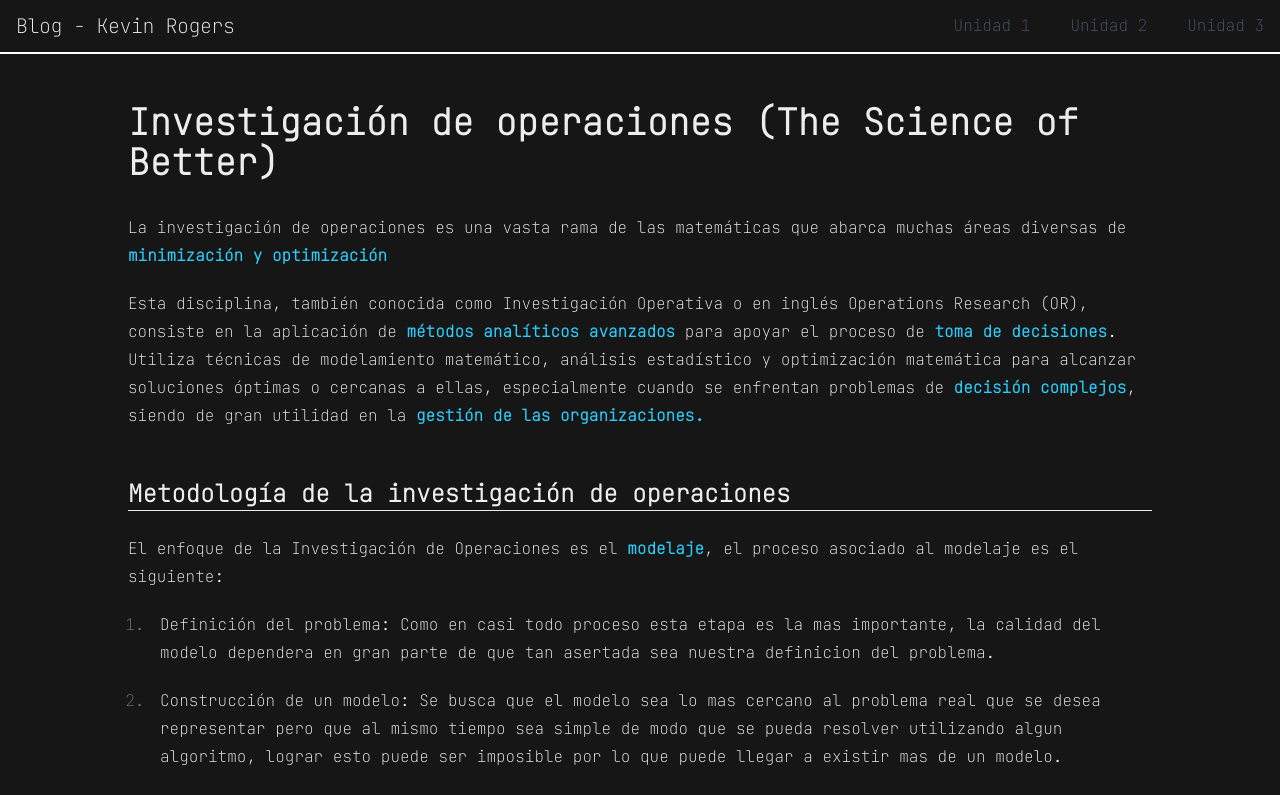
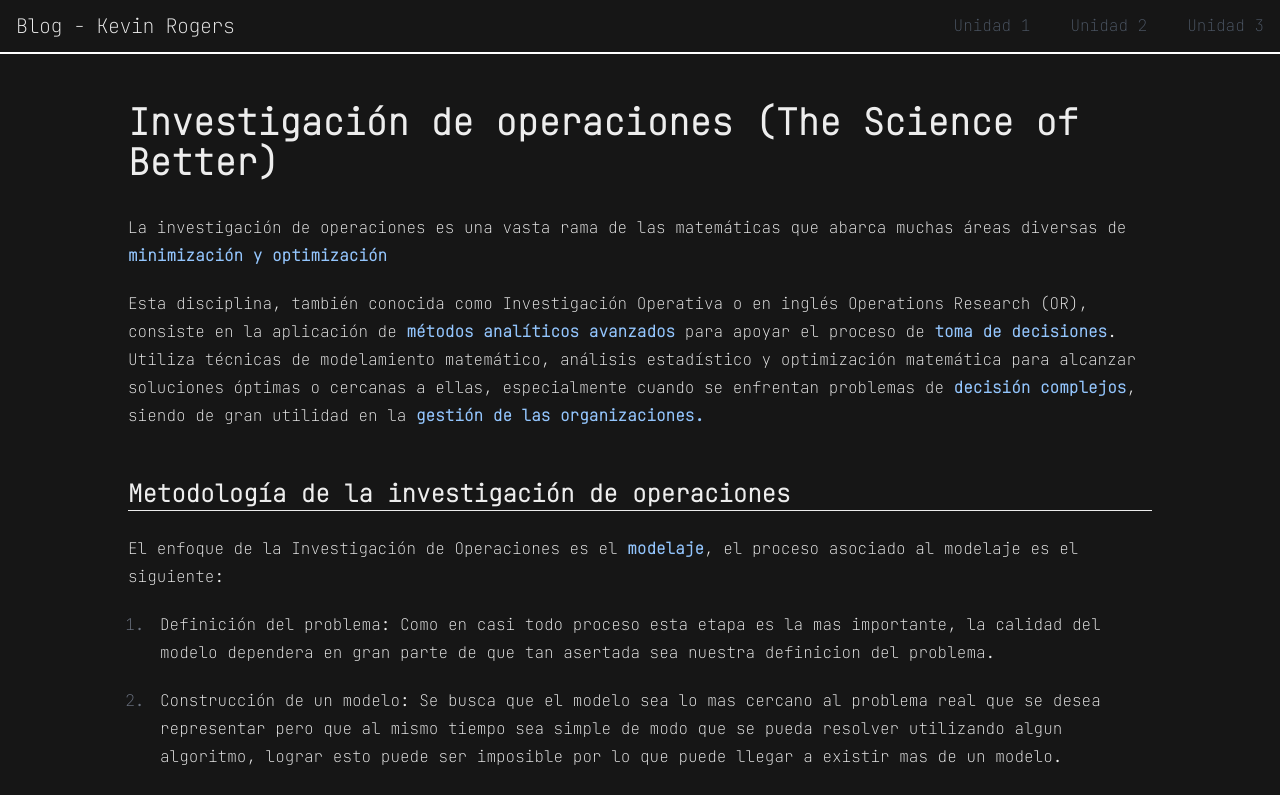
Before and after one commit to KORC-hub/portafolio_io, a Next.js app: page / in a window 1280 px wide. Shown: the top 795 px of the page. Built offline with nearby package versions, Linux system fonts and the light colour scheme.

Commit message:
modify the styles of the function-plot library

```diff
--- a/src/app/globals.css
+++ b/src/app/globals.css
@@ -5,15 +5,15 @@
 :root {
     --background: #161616;
     --foreground: #ededed;
-    --highlight: #2accf9;
-    --link: #2accf9;
+    --highlight: #93c5fd;
+    --link: #93c5fd;
 }
 
 @media (prefers-color-scheme: dark) {
     :root {
         --background: #161616;
         --foreground: #ededed;
-        --highlight: #2accf9;
+        --highlight: #93c5fd;
     }
 }
 
@@ -55,4 +55,21 @@ nav {
 
 .highlight {
     color: var(--highlight);
+    opacity: 1;
 }
+
+/*---------------- function plot ------------------*/
+
+.origin {
+    stroke: white;
+}
+
+.x.axis .domain,
+.x.axis .tick line {
+    stroke: var(--background);
+}
+
+.y.axis .domain,
+.y.axis .tick line {
+    stroke: var(--background);
+}
```
